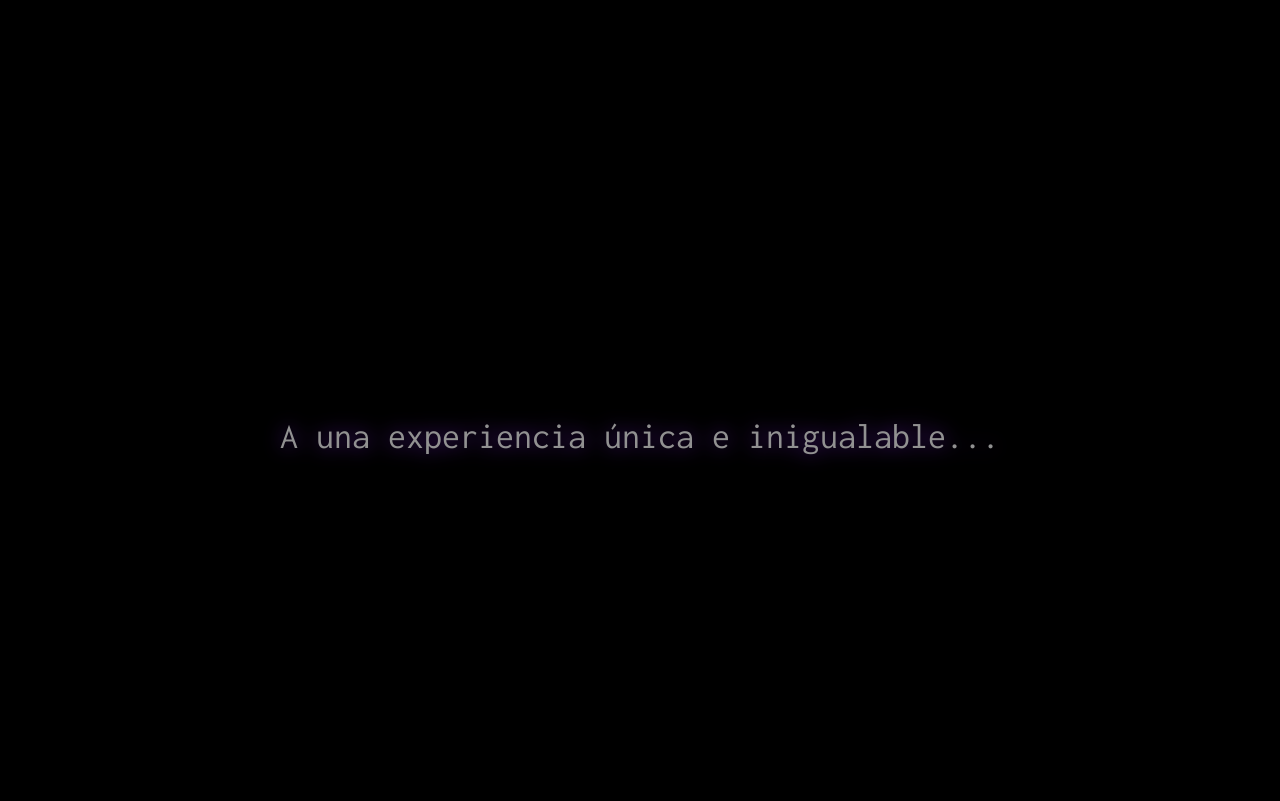
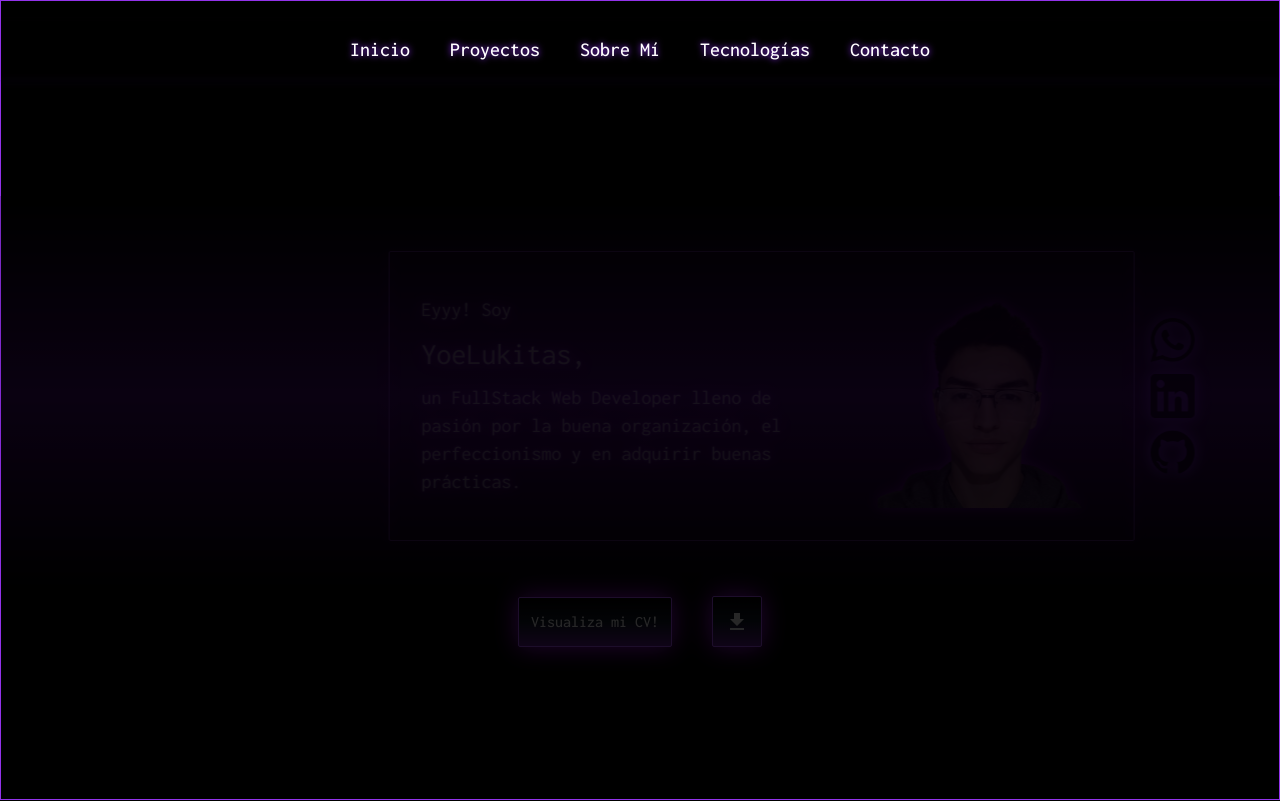
Before and after one commit to LMellaVillanueva/Portafolio, a React (Vite) app: page / in a window 1280 px wide. Shown: the top 801 px of the page. Built offline with nearby package versions, Linux system fonts and the light colour scheme; a web font is replaced by a local one.

Commit message:
bienvenida acortada

```diff
--- a/src/App.jsx
+++ b/src/App.jsx
@@ -15,7 +15,7 @@ function App() {
   useEffect(() => {
     setTimeout(() => {
       setTime(true);
-    }, 8500);
+    }, 5000);
   }, []);
 
   useEffect(() => {
--- a/src/components/landing/Landing.jsx
+++ b/src/components/landing/Landing.jsx
@@ -20,30 +20,16 @@ export const Landing = () => {
         if (!fadeIn) {
             setTimeout(() => {
                 setFadeOut(true)
-            }, 3500);
+            }, 4000);
         }
 
         setFadeOut(false)
-
-        if (!fadeOut) {
-            setTimeout(() => {
-                setFadeInDos(true);
-            }, 4500);
-        }
-
-        setFadeInDos(false);
-
-        if (!fadeInDos) {
-            setTimeout(() => {
-                setFadeOutDos(true);
-            }, 7500);
-        }
     }, [])
 
     useEffect(() => {
         setTimeout(() => {
             setBg(true)
-        }, 8500);
+        }, 5000);
     }, [])
 
     return (
@@ -56,8 +42,7 @@ export const Landing = () => {
                     </div>
                 )}
                 <div className={`relative inset-0 ${styles.container}`}>
-                    <h1 className={`${styles.text} ${fadeIn ? styles.fadeIn : ''} ${fadeOut ? styles.fadeOut : ''} text-4xl text-center text-white p-4 font-sans`}>Te damos la Bienvenida</h1>
-                    <h1 className={`${styles.text} ${fadeInDos ? styles.fadeInDos : ''} ${fadeOutDos ? styles.fadeOutDos : ''} text-4xl text-start text-white p-4 font-sans`}>A una experiencia única e inigualable...</h1>
+                    <h1 className={`${styles.text} ${fadeIn ? styles.fadeIn : ''} ${fadeOut ? styles.fadeOut : ''} text-4xl text-center text-white p-4 font-sans`}>¡Te doy la bienvenida!</h1>
                 </div>
             </div>
         </>
--- a/src/components/landing/landing.module.css
+++ b/src/components/landing/landing.module.css
@@ -22,10 +22,6 @@
   animation: fadeIn 2s ease-in-out forwards;
 }
 
-.fadeInDos {
-  animation: fadeIn 2s ease-in-out forwards;
-}
-
 .bg {
   animation: fadeIn 2s ease-in-out forwards;
 
@@ -40,10 +36,6 @@
   animation: fadeOut 1s ease-out forwards;
 }
 
-.fadeOutDos {
-  animation: fadeOut 1s ease-out forwards;
-}
-
 @media screen and (min-width: 300px) and (max-width: 800px) {
   .container h1 {
     text-align: center;
```
